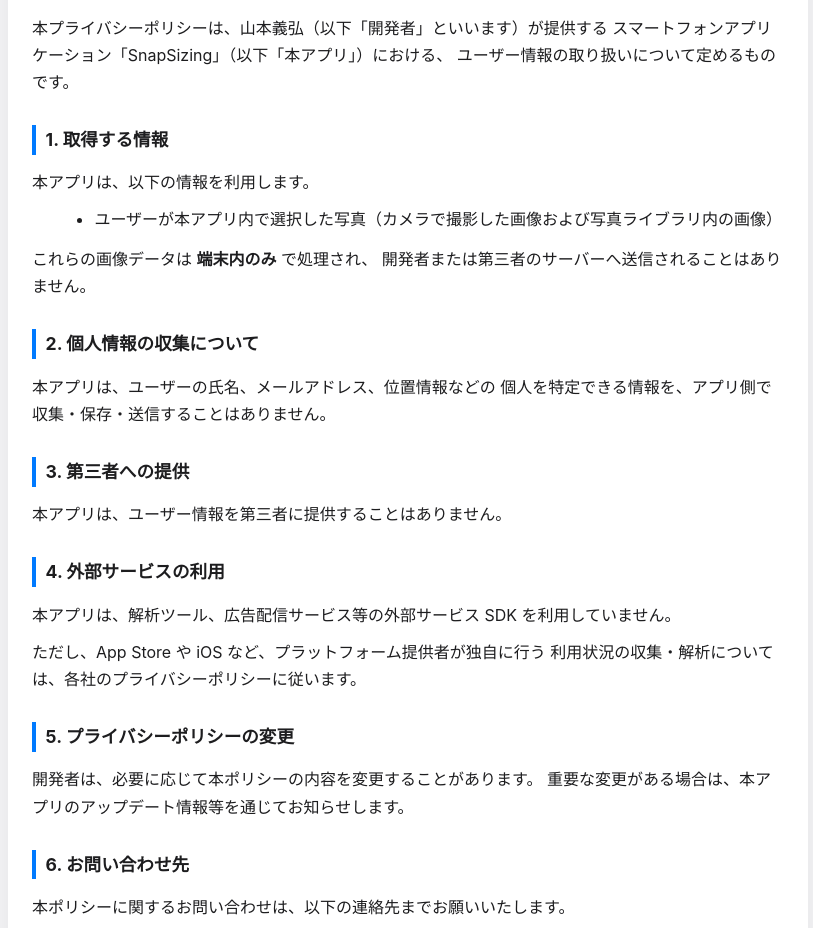
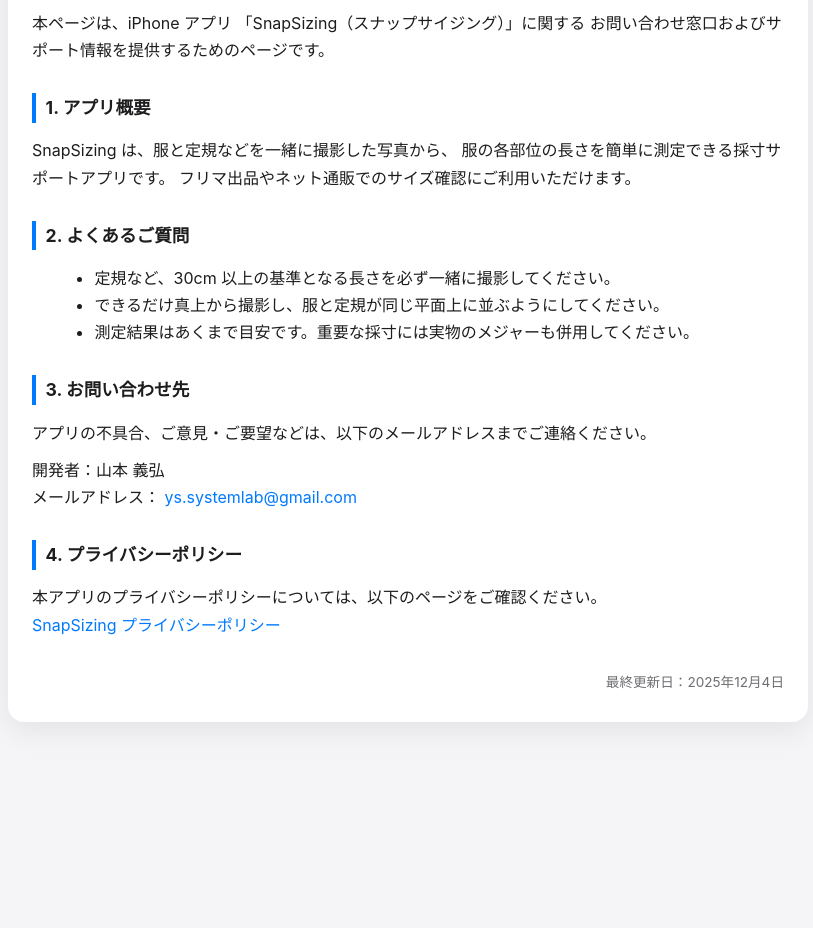
Before and after one commit to YamamotoYoshihiro/snap-sizing-privacy, a plain HTML site: page index.html in a window 1280 px wide. Shown: the part 117-1045 px from the top of the page, without its empty margins (232-1045 px from the left). After the commit the page ends 871 px from the top, so only its background shows below. Drawn offline with Linux system fonts and the light colour scheme.

Commit message:
Update title and content for support page

```diff
--- a/index.html
+++ b/index.html
@@ -2,12 +2,10 @@
 <html lang="ja">
 <head>
   <meta charset="UTF-8">
-  <title>SnapSizing プライバシーポリシー</title>
+  <title>SnapSizing サポートページ</title>
   <meta name="viewport" content="width=device-width, initial-scale=1">
   <style>
-    :root {
-      color-scheme: light dark;
-    }
+    :root { color-scheme: light dark; }
     body {
       margin: 0;
       padding: 0;
@@ -35,7 +33,7 @@
     h1 {
       font-size: 1.6rem;
       margin-top: 0;
-      margin-bottom: 1.5rem;
+      margin-bottom: 1.2rem;
       text-align: center;
     }
     h2 {
@@ -44,90 +42,69 @@
       border-left: 4px solid #007aff;
       padding-left: 0.6rem;
     }
-    p {
-      margin: 0.6rem 0;
-    }
-    ul {
-      margin: 0.4rem 0 0.8rem 1.4rem;
-    }
-    strong {
-      font-weight: 600;
-    }
+    p { margin: 0.6rem 0; }
+    ul { margin: 0.4rem 0 0.8rem 1.4rem; }
+    a { color: #007aff; text-decoration: none; }
+    a:hover { text-decoration: underline; }
     .footer {
       margin-top: 2rem;
       font-size: 0.85rem;
       color: #6e6e73;
       text-align: right;
     }
-
     @media (max-width: 600px) {
       main {
         padding: 24px 16px 20px;
         border-radius: 0;
         box-shadow: none;
       }
-      .page {
-        padding: 16px 0;
-      }
+      .page { padding: 16px 0; }
     }
   </style>
 </head>
 <body>
   <div class="page">
     <main>
-      <h1>SnapSizing プライバシーポリシー</h1>
+      <h1>SnapSizing サポートページ</h1>
 
       <p>
-        本プライバシーポリシーは、山本義弘（以下「開発者」といいます）が提供する
-        スマートフォンアプリケーション「SnapSizing」（以下「本アプリ」）における、
-        ユーザー情報の取り扱いについて定めるものです。
+        本ページは、iPhone アプリ
+        「SnapSizing（スナップサイジング）」に関する
+        お問い合わせ窓口およびサポート情報を提供するためのページです。
       </p>
 
-      <h2>1. 取得する情報</h2>
-      <p>本アプリは、以下の情報を利用します。</p>
-      <ul>
-        <li>ユーザーが本アプリ内で選択した写真（カメラで撮影した画像および写真ライブラリ内の画像）</li>
-      </ul>
+      <h2>1. アプリ概要</h2>
       <p>
-        これらの画像データは <strong>端末内のみ</strong> で処理され、
-        開発者または第三者のサーバーへ送信されることはありません。
+        SnapSizing は、服と定規などを一緒に撮影した写真から、
+        服の各部位の長さを簡単に測定できる採寸サポートアプリです。
+        フリマ出品やネット通販でのサイズ確認にご利用いただけます。
       </p>
 
-      <h2>2. 個人情報の収集について</h2>
+      <h2>2. よくあるご質問</h2>
+      <ul>
+        <li>定規など、30cm 以上の基準となる長さを必ず一緒に撮影してください。</li>
+        <li>できるだけ真上から撮影し、服と定規が同じ平面上に並ぶようにしてください。</li>
+        <li>測定結果はあくまで目安です。重要な採寸には実物のメジャーも併用してください。</li>
+      </ul>
+
+      <h2>3. お問い合わせ先</h2>
+      <p>アプリの不具合、ご意見・ご要望などは、以下のメールアドレスまでご連絡ください。</p>
       <p>
-        本アプリは、ユーザーの氏名、メールアドレス、位置情報などの
-        個人を特定できる情報を、アプリ側で収集・保存・送信することはありません。
+        開発者：山本 義弘<br>
+        メールアドレス：
+        <a href="mailto:ys.systemlab@gmail.com">ys.systemlab@gmail.com</a>
       </p>
 
-      <h2>3. 第三者への提供</h2>
+      <h2>4. プライバシーポリシー</h2>
       <p>
-        本アプリは、ユーザー情報を第三者に提供することはありません。
-      </p>
-
-      <h2>4. 外部サービスの利用</h2>
-      <p>
-        本アプリは、解析ツール、広告配信サービス等の外部サービス SDK を利用していません。
-      </p>
-      <p>
-        ただし、App Store や iOS など、プラットフォーム提供者が独自に行う
-        利用状況の収集・解析については、各社のプライバシーポリシーに従います。
-      </p>
-
-      <h2>5. プライバシーポリシーの変更</h2>
-      <p>
-        開発者は、必要に応じて本ポリシーの内容を変更することがあります。
-        重要な変更がある場合は、本アプリのアップデート情報等を通じてお知らせします。
-      </p>
-
-      <h2>6. お問い合わせ先</h2>
-      <p>本ポリシーに関するお問い合わせは、以下の連絡先までお願いいたします。</p>
-      <p>
-        開発者：山本 義弘<br>
-        メールアドレス：ys.systemlab@gmail.com
+        本アプリのプライバシーポリシーについては、以下のページをご確認ください。<br>
+        <a href="privacy.html">
+          SnapSizing プライバシーポリシー
+        </a>
       </p>
 
       <div class="footer">
-        制定日：2025年12月4日
+        最終更新日：2025年12月4日
       </div>
     </main>
   </div>
```
